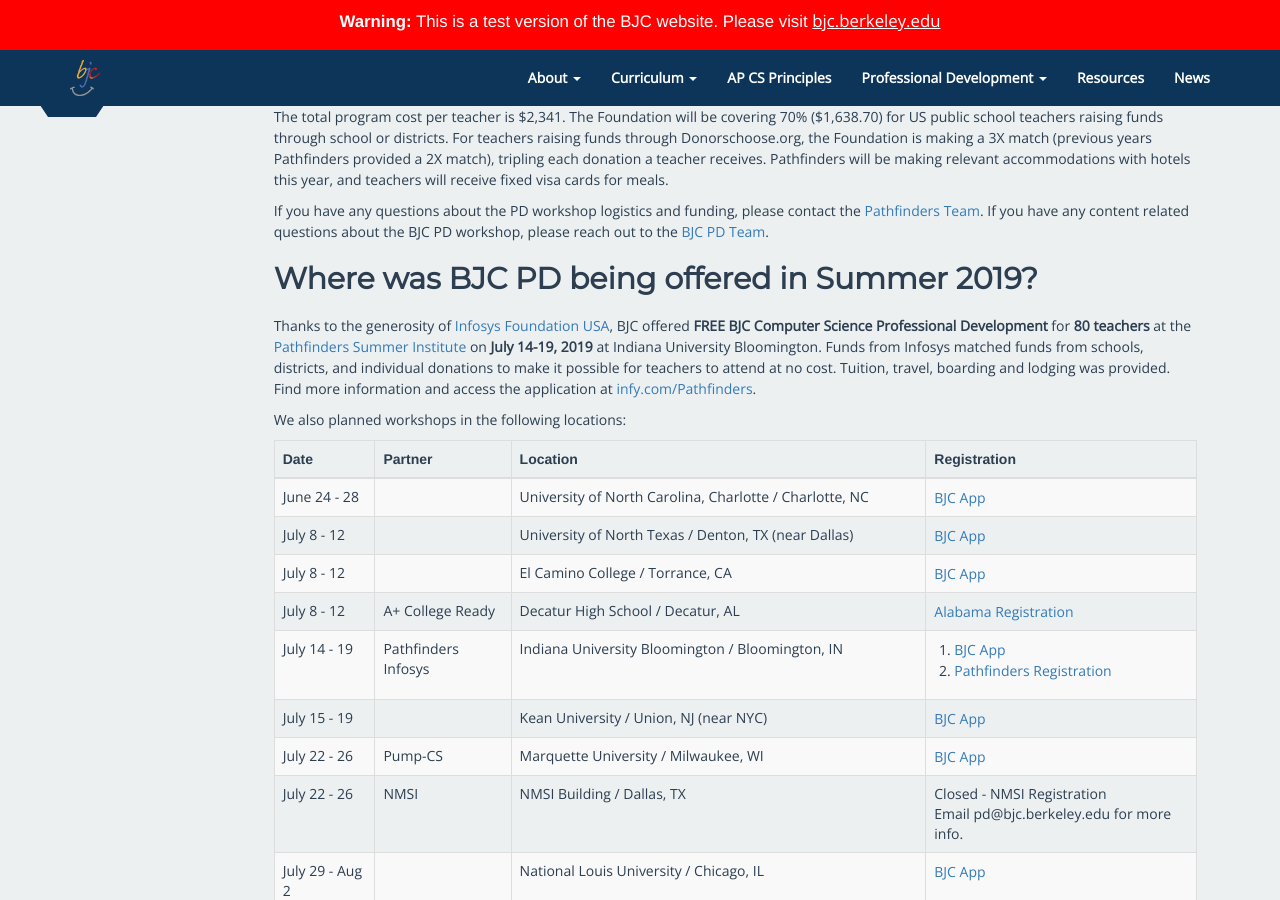
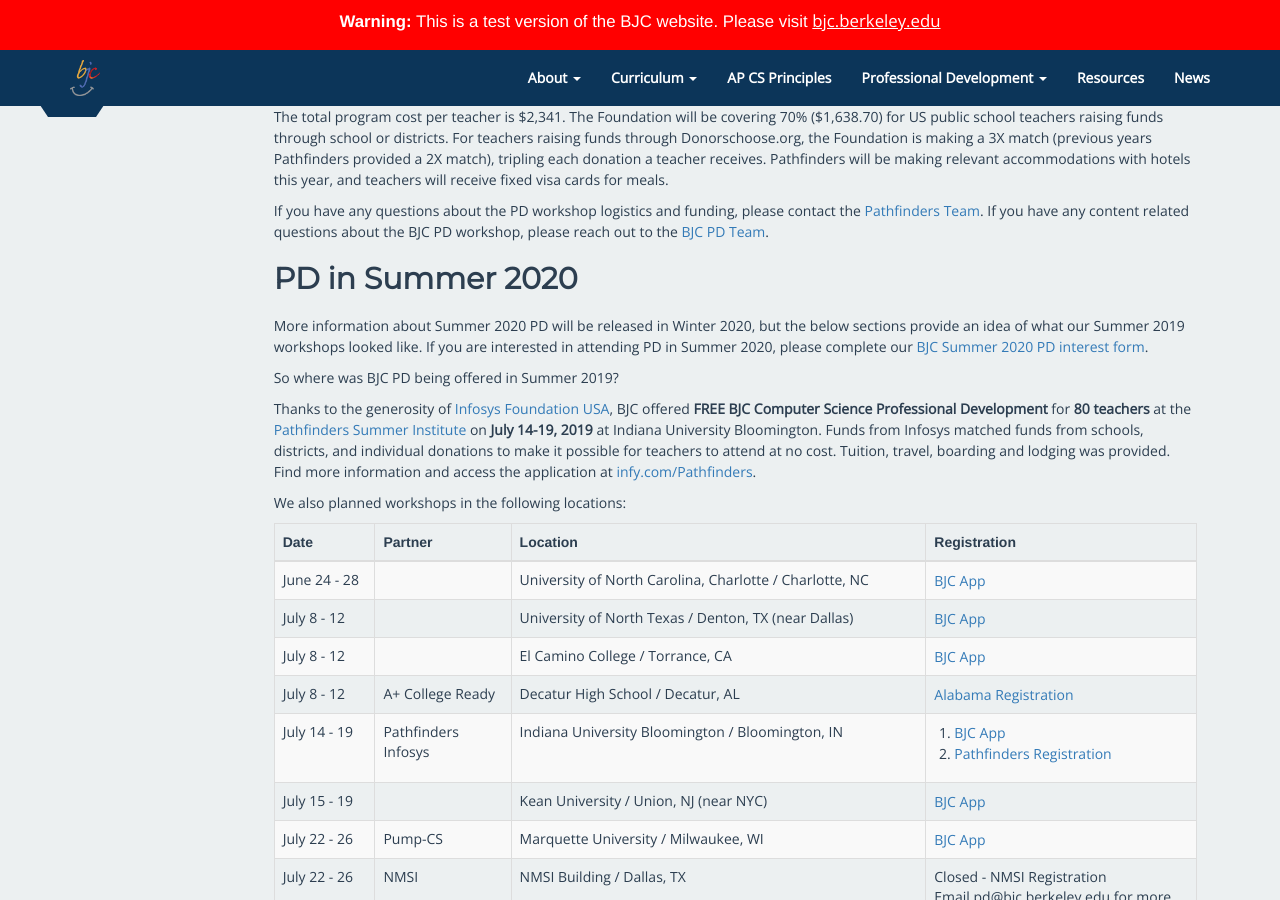
Before and after one commit to beautyjoy/beautyjoy.github.io, a Jekyll site: the page built from summer-pd/index.md, in a window 1280 px wide and 900 px high, scrolled down 719 px. Built offline with Jekyll 4.4.1, drawn with Linux system fonts in a browser that asks for light colours; some of the changed text lies outside the part shown.

Commit message:
fixed typo and sections

```diff
--- a/summer-pd/index.md
+++ b/summer-pd/index.md
@@ -40,7 +40,11 @@
 
 <!-- ## [For Reference Only: 2019 Informational Flyer]({{ site.baseurl }}/documents/bjc-pd-2019-flyer.pdf) -->
 
-## Where was BJC PD being offered in Summer 2019?
+## PD in Summer 2020
+
+More information about Summer 2020 PD will be released in Winter 2020, but the below sections provide an idea of what our Summer 2019 workshops looked like. If you are interested in attending PD in Summer 2020, please complete our [BJC Summer 2020 PD interest form][pd-interest-form-link].
+
+So where was BJC PD being offered in Summer 2019?
 
 Thanks to the generosity of [Infosys Foundation USA][infosys], BJC offered **FREE BJC Computer Science Professional Development** for **80 teachers** at the [Pathfinders Summer Institute][pathfinders] on **July 14-19, 2019** at Indiana University Bloomington. Funds from Infosys matched funds from schools, districts, and individual donations to make it possible for teachers to attend at no cost. Tuition, travel, boarding and lodging was provided. Find more information and access the application at [infy.com/Pathfinders][pathfinders].
 
@@ -223,7 +227,7 @@
 
 ### How much does it cost?
 
-Regional BJC Summer PD is offered in 20202 for a non-refundable $75 registration fee. Participating teachers may be eligible for reimbursement for reasonable expenses for travel, lodging, and meals.
+Regional BJC Summer PD is offered in 2020 for a non-refundable $75 registration fee. Participating teachers may be eligible for reimbursement for reasonable expenses for travel, lodging, and meals.
 
 ## How do I become a BJC Master Teacher?
 If you are a BJC teacher, and would like to prepare to lead BJC workshops, email [pd@bjc.berkeley.edu][pd-email]. Be sure to plan to attend our 2020 BJC "Train the Trainer" Master Teacher workshop in June 2020, and one of our 5-day in-person BJC workshops as a Teaching Assistant (TA).
```
